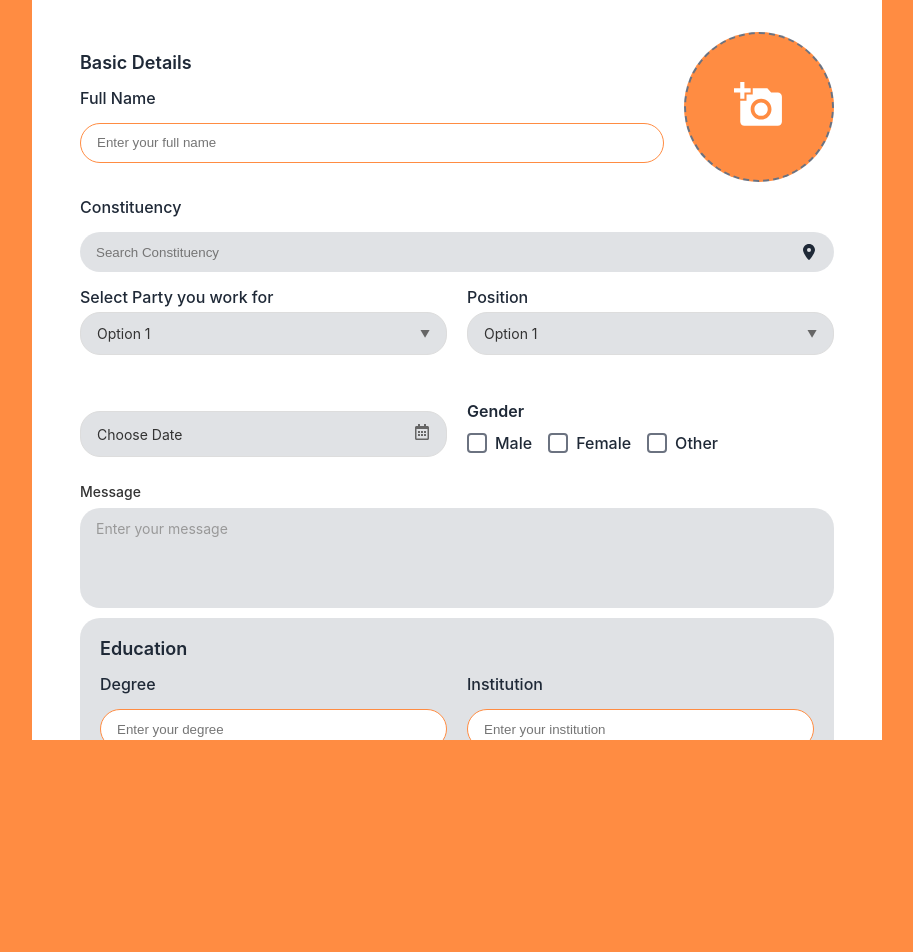
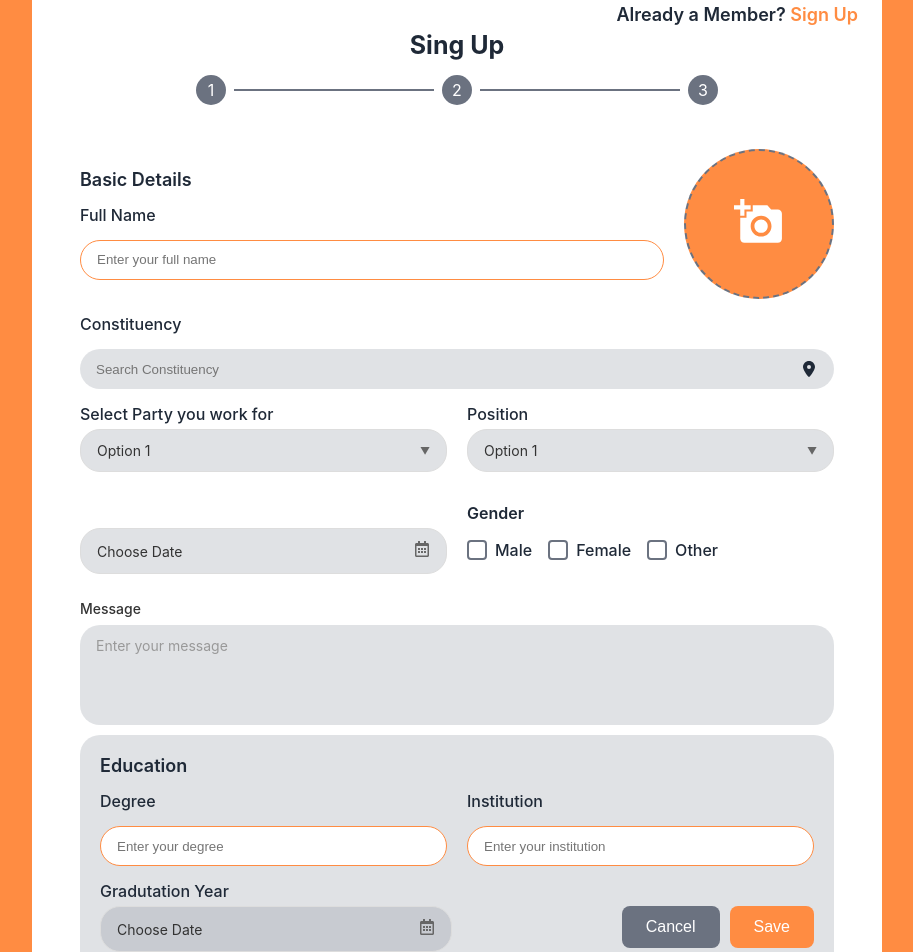
Before and after one commit to TamarCoder/WebForm, a Next.js app: page / in a window 1280 px wide. Shown: the part 60-1012 px from the top of the page, without its empty margins (183-1096 px from the left). Before the commit the page ends 800 px from the top, so only its background shows below. Built offline with nearby package versions, Linux system fonts and the light colour scheme.

Commit message:
add ful step

```diff
--- a/app/components/Calendar/Calendar.module.scss
+++ b/app/components/Calendar/Calendar.module.scss
@@ -54,18 +54,18 @@
 }
 
 .calendarPopup {
-  position: absolute;
-  top: calc(100% + 4px);
+  position: relative;
+  top: 4px;
   left: 0;
-
   background-color: #fff;
   border: 1px solid #ddd;
   border-radius: 12px;
   box-shadow: 0 4px 20px rgba(0, 0, 0, 0.15);
-  z-index: 1000;
+  z-index: 10;
   animation: slideDown 0.2s ease;
   padding: 16px;
-   width: 100%;
+  width: 100%;
+  margin-top: 4px;
 }
 
 @keyframes slideDown {
--- a/app/components/Checkbox/Checkbox.module.scss
+++ b/app/components/Checkbox/Checkbox.module.scss
@@ -88,6 +88,9 @@
   color: $text-color;
   font-weight: 600;
   margin-bottom: $spacing-xs;
+  height: 30px;
+  display: flex;
+  align-items: center;
 }
 
 .checkboxList {
--- a/app/components/Form/Form.module.scss
+++ b/app/components/Form/Form.module.scss
@@ -1,4 +1,5 @@
 @import "../../styles/variables";
+
 .MainContainer {
   display: flex;
   flex-direction: column;
@@ -6,43 +7,47 @@
   max-width: 850px;
   width: 100%;
   border-radius: 20px;
-  padding: $spacing-lg;
+  padding: $spacing-lg $spacing-lg 40px;
   background-color: $background;
   gap: 20px;
+  min-height: fit-content;
 }
+
 .header {
   width: 100%;
   display: flex;
   flex-direction: column;
   align-items: center;
   gap: 5px;
-}
 
-.headerTop {
+  &Top {
     width: 100%;
     display: flex;
     align-items: center;
     justify-content: flex-end;
   }
+
+  &Content {
+    width: 100%;
+    display: flex;
+    flex-direction: column;
+    align-items: center;
+    gap: 15px;
+  }
+}
+
+.heading {
+  font-size: 25px;
+  font-weight: 700;
+  color: $text-color;
+}
+
 .headline {
   font-size: 18px;
   font-weight: 600;
   color: $text-color;
 }
 
-.headerContent {
-  width: 100%;
-  display: flex;
-  flex-direction: column;
-  align-items: center;
-  justify-content: center;
-  gap: 15px;
-}
-.heading {
-  font-size: 25px;
-  font-weight: 700;
-  color: $text-color;
-}
 .signUp {
   font-size: 18px;
   font-weight: 600;
@@ -54,16 +59,16 @@
   gap: 8px;
   align-items: center;
 }
+
 .activeStep {
   display: flex;
+  align-items: center;
+  justify-content: center;
   width: 30px;
   height: 30px;
   border-radius: 50%;
   background-color: $gray;
-  justify-content: center;
   color: #fff;
-  display: flex;
-  align-items: center;
 }
 
 .line {
@@ -77,6 +82,8 @@
   width: 100%;
   background-color: $background;
   padding: $spacing-lg;
+  border-radius: 20px;
+  min-height: fit-content;
   display: flex;
   flex-direction: column;
   gap: 10px;
@@ -89,6 +96,7 @@
   justify-content: space-between;
   gap: 20px;
 }
+
 .Inputdetails {
   flex: 1;
   display: flex;
@@ -101,7 +109,6 @@
   height: 150px;
   border: 2px dashed $gray;
   background-color: $orange;
-  border-radius: 10px;
   border-radius: 100px;
   display: flex;
   align-items: center;
@@ -113,20 +120,12 @@
   color: #fff;
 }
 
-.locations {
+// Shared styles for sections with 2 columns
+.locations,
+.workInfo,
+.date {
   width: 100%;
   display: flex;
-  align-items: center;
-  gap: 20px;
-
-  > div {
-    flex: 1;
-  }
-}
-.workInfo {
-  width: 100%;
-  display: flex;
-  align-items: center;
   gap: 20px;
 
   > div {
@@ -134,23 +133,19 @@
   }
 }
 
+.locations,
+.workInfo {
+  align-items: center;
+}
+
 .date {
-  width: 100%;
-  display: flex;
-  align-items: center;
-  gap: 20px;
-
-  > div {
-    flex: 1;
-  }
+  align-items: flex-start;
 }
 
 .additional {
-  .messageContainer {
   display: flex;
   flex-direction: column;
   gap: 8px;
-  }
 
   .messageLabel {
     font-size: 14px;
@@ -191,7 +186,8 @@
   border-radius: 20px;
   gap: 10px;
 }
-.educationInputs{
+
+.educationInputs {
   display: flex;
   align-items: center;
   gap: 20px;
@@ -200,3 +196,21 @@
     flex: 1;
   }
 }
+
+.educationButtons {
+  display: flex;
+  align-items: flex-start;
+  gap: 10px;
+
+  > div {
+    flex: 1;
+  }
+}
+
+.actionButtons {
+  display: flex;
+  justify-content: flex-end;
+  align-items: center;
+  gap: 10px;
+  margin-top: 30px;
+}
--- a/app/components/Form/Form.tsx
+++ b/app/components/Form/Form.tsx
@@ -1,30 +1,41 @@
 "use client";
+import React, { useState } from "react";
+import { FieldValues } from "react-hook-form";
+import { MdAddAPhoto } from "react-icons/md";
+import { FaLocationDot } from "react-icons/fa6";
 import styles from "./Form.module.scss";
 import { inputOption } from "../SelectInput/option";
 import { Input } from "../Input/Input";
-import React from "react";
-import { MdAddAPhoto } from "react-icons/md";
-import { FieldValues } from "react-hook-form";
-import { FaLocationDot } from "react-icons/fa6";
 import SelectInput from "../SelectInput/SelectInput";
 import Calendar from "../Calendar/Calendar";
 import { CheckboxGroup } from "../Checkbox/Checkbox";
+import Button from "../Button/Button";
 
-export function Form() {
-  const appOption: inputOption[] = [
+const APP_OPTIONS: inputOption[] = [
   { value: "option1", label: "Option 1" },
   { value: "option2", label: "Option 2" },
   { value: "option3", label: "Option 3" },
 ];
 
-  const genderOptions = [
+const GENDER_OPTIONS = [
   { value: "male", label: "Male" },
   { value: "female", label: "Female" },
   { value: "other", label: "Other" },
 ];
 
-  const [selectDate, setSelectDate] = React.useState<Date | null>(null);
-  const [selectedGender, setSelectedGender] = React.useState<string[]>([]);
+export function Form() {
+  const [selectDate, setSelectDate] = useState<Date | null>(null);
+  const [selectedGender, setSelectedGender] = useState<string[]>([]);
+
+  const handleDateChange = (date: Date) => {
+    setSelectDate(date);
+    console.log("selected date:", date);
+  };
+
+  const handleGenderChange = (values: string[]) => {
+    setSelectedGender(values);
+    console.log("Selected gender:", values);
+  };
 
   return (
     <section className={styles.MainContainer}>
@@ -32,20 +43,18 @@ export function Form() {
         <div className={styles.headerTop}>
           <p className={styles.headline}>
             Already a Member?{" "}
-            <a href="#" className={styles.signUp}>
-              Sign Up
-            </a>
+            <a href="#" className={styles.signUp}>Sign Up</a>
           </p>
         </div>
         <div className={styles.headerContent}>
           <h1 className={styles.heading}>Sing Up</h1>
-
           <div className={styles.steps}>
-            <p className={styles.activeStep}>1</p>
-            <div className={styles.line}></div>
-            <p className={styles.activeStep}>2</p>
-            <div className={styles.line}></div>
-            <p className={styles.activeStep}>3</p>
+            {[1, 2, 3].map((step, index) => (
+              <React.Fragment key={step}>
+                {index > 0 && <div className={styles.line} />}
+                <p className={styles.activeStep}>{step}</p>
+              </React.Fragment>
+            ))}
           </div>
         </div>
       </div>
@@ -80,61 +89,40 @@ export function Form() {
           />
         </section>
         <section className={styles.workInfo}>
-          <SelectInput
-            options={appOption}
-            lable="Select Party you work for"
-            initialValue=""
-          />
-          <SelectInput options={appOption} lable="Position" initialValue="" />
+          <SelectInput options={APP_OPTIONS} lable="Select Party you work for" initialValue="" />
+          <SelectInput options={APP_OPTIONS} lable="Position" initialValue="" />
         </section>
         <section className={styles.date}>
-          <Calendar
-            onChange={(date) => {
-              setSelectDate(date);
-              console.log("selected date:", date);
-            }}
-          />
+          <Calendar onChange={handleDateChange} />
           <CheckboxGroup<FieldValues>
             name="gender"
             label="Gender"
-            options={genderOptions}
+            options={GENDER_OPTIONS}
             selectedValues={selectedGender}
-            onChange={(values) => {
-              setSelectedGender(values);
-              console.log("Selected gender:", values);
-            }}
+            onChange={handleGenderChange}
             direction="horizontal"
           />
         </section>
         <section className={styles.additional}>
-          <div className={styles.messageContainer}>
           <label className={styles.messageLabel}>Message</label>
           <textarea
             className={styles.messageInput}
             placeholder="Enter your message"
             rows={8}
           />
-          </div>
         </section>
         <section className={styles.education}>
           <h2 className={styles.headline}>Education</h2>
-
           <div className={styles.educationInputs}>
-            <Input<FieldValues>
-              label="Degree"
-              name="degree"
-              type="text"
-              placeholder="Enter your degree"
-              className="outlineInput"
-            />
-            <Input<FieldValues>
-              label="Institution"
-              name="institution"
-              type="text"
-              placeholder="Enter your institution"
-              className="outlineInput"
-            />
-
+            <Input<FieldValues> label="Degree" name="degree" type="text" placeholder="Enter your degree" className="outlineInput" />
+            <Input<FieldValues> label="Institution" name="institution" type="text" placeholder="Enter your institution" className="outlineInput" />
+          </div>
+          <div className={styles.educationButtons}>
+            <Calendar label="Gradutation Year" onChange={handleDateChange} />
+            <div className={styles.actionButtons}>
+              <Button variants="secondary" title="Cancel">Cancel</Button>
+              <Button variants="primary" title="Save">Save</Button>
+            </div>
           </div>
         </section>
       </form>
--- a/app/page.module.scss
+++ b/app/page.module.scss
@@ -1,7 +1,7 @@
 @import "./styles/variables";
 
 .container {
-  min-height: 100vh;
+
   padding: 0 1rem;
   display: flex;
   flex-direction: column;
@@ -16,7 +16,6 @@
   justify-content: center;
   align-items: center;
   width: 100%;
-  height: 100vh;
   background-color: $orange;
   padding: 40px;
 }
```
Lines whose indentation alone changed are shown as unchanged.
